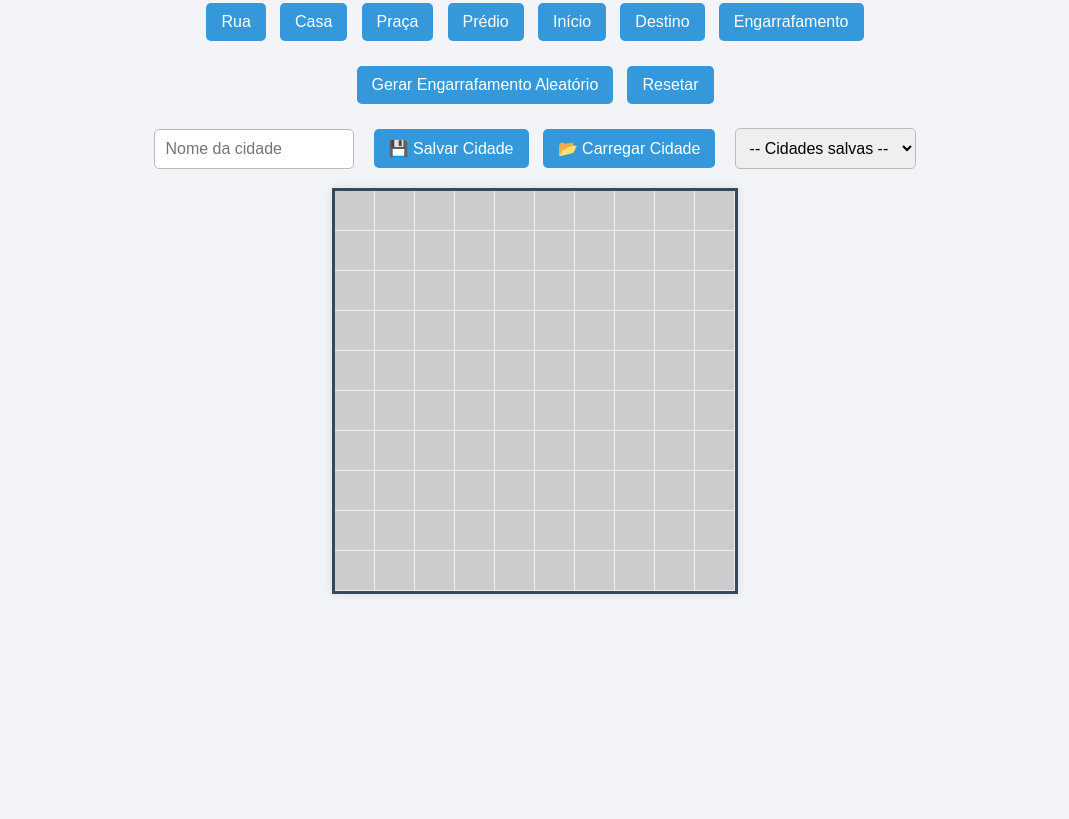
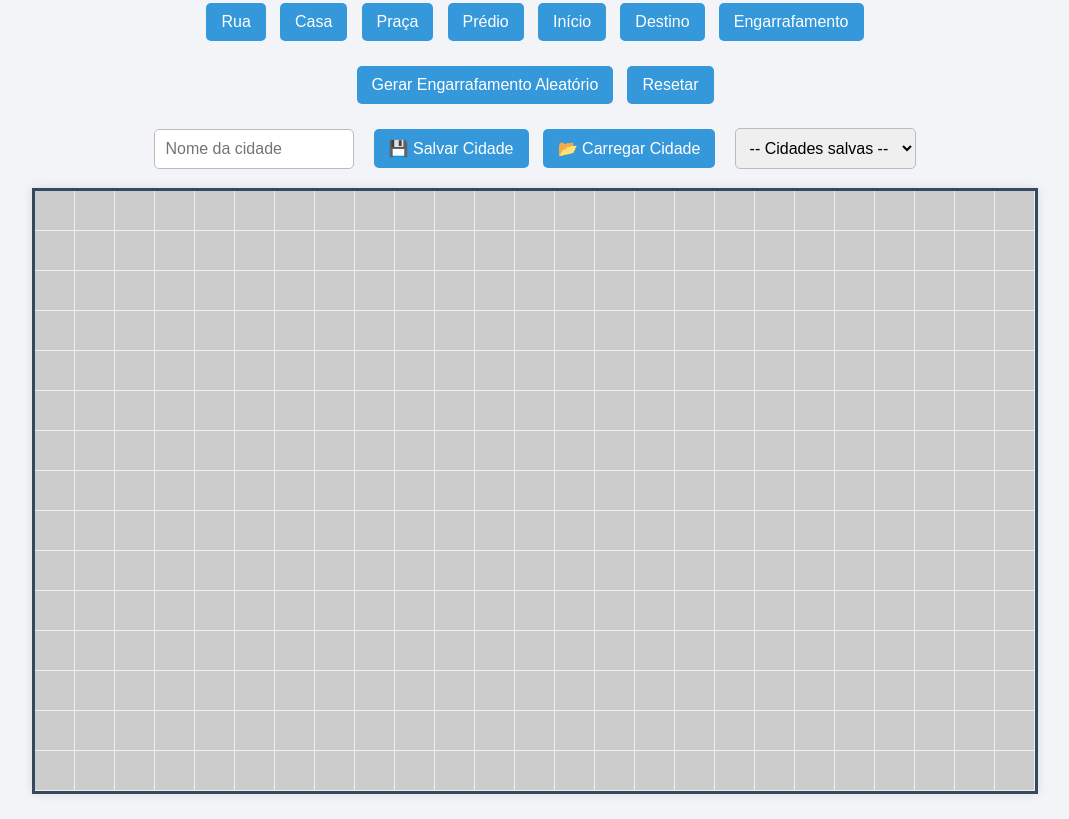
Before and after one commit to Ryonxl/Algoritmos-e-estruturas-de-dados, a plain HTML site: page Waze-particular/index.html in a window 1280 px wide. Shown: the part 85-904 px from the top of the page, without its empty margins (105-1174 px from the left). Before the commit the page ends 800 px from the top, so only its background shows below. Drawn offline with Linux system fonts and the light colour scheme.

Commit message:
Atualização do Waze

```diff
--- a/Waze-particular/index.html
+++ b/Waze-particular/index.html
@@ -35,7 +35,7 @@
   </select>
 </div>
 
-  <canvas id="mapa" width="400" height="400"></canvas>
+  <canvas id="mapa" width="1000" height="600"></canvas>
 
   <script src="index.js"></script>
 </body>
--- a/Waze-particular/index.js
+++ b/Waze-particular/index.js
@@ -1,6 +1,12 @@
+// -------------------------------
+// Mini Waze - Versão Final (Grid 1000x600)
+// -------------------------------
+
+// Classe responsável por representar o mapa da cidade
 class Cidade {
-  constructor(tamanho, ctx, celula) {
-    this.tamanho = tamanho;
+  constructor(largura, ctx, celula, altura = largura) {
+    this.largura = largura;   // número de colunas
+    this.altura = altura;     // número de linhas
     this.ctx = ctx;
     this.celula = celula;
     this.mapa = this.criarMapa();
@@ -11,10 +17,10 @@ class Cidade {
 
   // Cria um array bidimensional clássico
   criarMapa() {
-    const m = new Array(this.tamanho);
-    for (let y = 0; y < this.tamanho; y++) {
-      m[y] = new Array(this.tamanho);
-      for (let x = 0; x < this.tamanho; x++) {
+    const m = new Array(this.altura);
+    for (let y = 0; y < this.altura; y++) {
+      m[y] = new Array(this.largura);
+      for (let x = 0; x < this.largura; x++) {
         m[y][x] = 0;
       }
     }
@@ -24,13 +30,13 @@ class Cidade {
   // Redesenha o mapa
   desenharMapa() {
     const ctx = this.ctx;
-    ctx.clearRect(0, 0, this.tamanho * this.celula, this.tamanho * this.celula);
+    ctx.clearRect(0, 0, this.largura * this.celula, this.altura * this.celula);
     ctx.textAlign = "center";
     ctx.textBaseline = "middle";
     ctx.font = "28px Arial";
 
-    for (let y = 0; y < this.tamanho; y++) {
-      for (let x = 0; x < this.tamanho; x++) {
+    for (let y = 0; y < this.altura; y++) {
+      for (let x = 0; x < this.largura; x++) {
         const tipo = this.mapa[y][x];
         const px = x * this.celula;
         const py = y * this.celula;
@@ -43,7 +49,7 @@ class Cidade {
           case 1: ctx.fillText("🏠", px + this.celula / 2, py + this.celula / 2); break;
           case 2: ctx.fillText("🚗", px + this.celula / 2, py + this.celula / 2); break;
           case 3: ctx.fillText("📍", px + this.celula / 2, py + this.celula / 2); break;
-          case 4: ctx.fillText("🔥", px + this.celula / 2, py + this.celula / 2); break;
+          case 4: ctx.fillText("⛔️", px + this.celula / 2, py + this.celula / 2); break;
           case 6: ctx.fillText("🌳", px + this.celula / 2, py + this.celula / 2); break;
           case 7: ctx.fillText("🏢", px + this.celula / 2, py + this.celula / 2); break;
         }
@@ -51,7 +57,6 @@ class Cidade {
     }
   }
 
-  // Define elemento clicado
   definirElemento(x, y, tipo) {
     if (tipo === 2) { // início
       if (this.inicio) this.mapa[this.inicio.y][this.inicio.x] = 0;
@@ -66,11 +71,10 @@ class Cidade {
     this.desenharMapa();
   }
 
-  // Gera engarrafamentos aleatórios (sem push)
   gerarEngarrafamento(qtd) {
     for (let i = 0; i < qtd; i++) {
-      const x = Math.floor(Math.random() * this.tamanho);
-      const y = Math.floor(Math.random() * this.tamanho);
+      const x = Math.floor(Math.random() * this.largura);
+      const y = Math.floor(Math.random() * this.altura);
       if (this.mapa[y][x] === 0) {
         this.mapa[y][x] = 4;
       }
@@ -86,7 +90,6 @@ class Cidade {
     this.desenharMapa();
   }
 
-  // Salvar e carregar com localStorage
   salvar(nome) {
     const dados = {
       mapa: this.mapa,
@@ -117,19 +120,19 @@ class Navegador {
   }
 
   encontrarCaminho() {
-    const { tamanho, mapa, inicio, destino } = this.cidade;
+    const { largura, altura, mapa, inicio, destino } = this.cidade;
     if (!inicio || !destino) return;
 
-    const fila = new Array(tamanho * tamanho);
+    const fila = new Array(largura * altura);
     let filaInicio = 0;
     let filaFim = 0;
 
-    const visitado = new Array(tamanho);
-    const anterior = new Array(tamanho);
-    for (let y = 0; y < tamanho; y++) {
-      visitado[y] = new Array(tamanho);
-      anterior[y] = new Array(tamanho);
-      for (let x = 0; x < tamanho; x++) {
+    const visitado = new Array(altura);
+    const anterior = new Array(altura);
+    for (let y = 0; y < altura; y++) {
+      visitado[y] = new Array(largura);
+      anterior[y] = new Array(largura);
+      for (let x = 0; x < largura; x++) {
         visitado[y][x] = false;
         anterior[y][x] = null;
       }
@@ -156,8 +159,8 @@ class Navegador {
         const ny = y + dy[i];
 
         if (
-          nx >= 0 && nx < tamanho &&
-          ny >= 0 && ny < tamanho &&
+          nx >= 0 && nx < largura &&
+          ny >= 0 && ny < altura &&
           !visitado[ny][nx] &&
           (mapa[ny][nx] === 0 || mapa[ny][nx] === 3)
         ) {
@@ -180,7 +183,6 @@ class Navegador {
       p = anterior[p.y][p.x];
     }
 
-    // Inverter caminho manualmente
     const caminhoFinal = [];
     for (let i = caminhoTemp.length - 1, j = 0; i >= 0; i--, j++) {
       caminhoFinal[j] = caminhoTemp[i];
@@ -206,10 +208,9 @@ class Navegador {
       }
 
       i++;
-
-      // Quando o carro chega ao destino final:
        if (i > caminho.length) {
         clearInterval(timer);
+        // ✅ Mensagem ao chegar no destino
         alert("🚗 Você chegou ao destino evitando engarrafamentos e pegando o caminho mais rápido!");
       }
     }, 200);
@@ -224,7 +225,7 @@ class App {
     this.canvas = document.getElementById("mapa");
     this.ctx = this.canvas.getContext("2d");
     this.tipoElemento = 0;
-    this.cidade = new Cidade(10, this.ctx, 40);
+    this.cidade = new Cidade(25, this.ctx, 40, 15);
     this.navegador = new Navegador(this.cidade);
 
     this.configurarEventos();
@@ -250,7 +251,7 @@ class App {
   }
 
   gerarEngarrafamento() {
-    this.cidade.gerarEngarrafamento(10);
+    this.cidade.gerarEngarrafamento(20);
   }
 
   resetar() {
@@ -306,57 +307,85 @@ class App {
 }
 
 // -------------------------------
-// Cria cidades exemplo automaticamente se não existirem
+// Cidades exemplo pré-carregadas (grid 25x15)
 // -------------------------------
 function criarCidadesExemplo() {
   const cidadesExemplo = [
     {
       nome: "Cidade Verde",
       mapa: [
-        [1,0,6,0,1,0,6,0,1,0],
-        [0,1,0,1,0,0,0,1,0,7],
-        [6,0,0,0,0,0,0,7,0,0],
-        [0,1,6,0,0,0,0,0,0,6],
-        [7,0,1,0,0,6,0,1,0,0],
-        [0,0,0,7,0,1,0,0,1,0],
-        [6,0,0,0,0,0,1,6,0,1],
-        [0,0,0,0,0,0,7,0,1,0],
-        [1,0,6,0,1,0,0,0,6,0],
-        [0,1,0,0,0,7,0,1,0,1],
+        [1,1,6,1,1,0,1,1,0,6,0,7,0,6,0,7,0,6,0,7,1,1,6,1,1],
+        [1,0,1,0,1,0,1,0,1,0,6,0,1,0,1,0,7,0,1,0,1,0,1,0,1],
+        [6,1,0,1,6,0,7,0,6,0,7,0,6,0,7,0,6,0,7,0,6,1,0,1,6],
+        [1,0,1,0,1,0,0,0,0,6,0,0,0,6,0,0,0,1,0,7,0,1,0,1,0],
+        [1,1,1,0,0,0,6,0,0,0,6,0,0,0,6,0,0,0,7,0,0,0,1,1,1],
+        [7,0,0,0,6,0,0,0,1,0,0,0,1,0,0,0,6,0,0,0,6,0,0,0,7],
+        [1,0,1,0,0,0,7,0,1,0,0,0,1,0,7,0,0,0,6,0,1,0,1,0,1],
+        [1,1,6,1,1,0,1,0,6,0,7,0,6,0,1,0,1,0,7,1,1,6,1,1,1],
+        [1,0,1,0,1,0,1,0,7,0,6,0,7,0,1,0,1,0,6,0,1,0,1,0,1],
+        [6,1,0,1,6,0,7,0,6,0,7,0,6,0,7,0,6,0,7,0,6,1,0,1,6],
+        [1,0,1,0,1,0,0,0,0,6,0,0,0,6,0,0,0,1,0,7,0,1,0,1,0],
+        [1,1,1,0,0,0,6,0,0,0,6,0,0,0,6,0,0,0,7,0,0,0,1,1,1],
+        [7,0,0,0,6,0,0,0,1,0,0,0,1,0,0,0,6,0,0,0,6,0,0,0,7],
+        [1,0,1,0,0,0,7,0,1,0,0,0,1,0,7,0,0,0,6,0,1,0,1,0,1],
+        [1,1,6,1,1,0,1,0,6,0,7,0,6,0,1,0,1,0,7,1,1,6,1,1,1],
       ]
     },
     {
       nome: "Cidade Central",
       mapa: [
-        [7,1,0,7,1,0,6,1,0,1],
-        [1,7,6,0,1,0,0,0,1,0],
-        [0,1,0,0,0,0,0,7,1,0],
-        [7,0,0,0,0,1,6,0,1,0],
-        [0,0,0,0,0,7,0,1,0,7],
-        [1,0,0,0,7,1,0,6,7,0],
-        [0,0,0,0,0,1,0,0,1,0],
-        [1,0,0,0,0,0,0,0,0,1],
-        [0,1,0,0,1,0,1,0,7,0],
-        [1,0,1,7,0,1,0,1,0,7],
+        [7,7,7,1,1,0,6,1,0,1,7,1,0,6,1,0,1,7,0,1,7,7,7,1,1],
+        [1,7,1,0,1,0,7,0,1,0,1,0,7,0,1,0,7,0,1,0,1,7,1,0,1],
+        [0,1,0,1,0,1,0,7,1,0,1,0,1,0,6,0,1,0,1,0,0,1,0,1,0],
+        [7,0,7,1,0,0,6,0,0,0,7,0,0,0,7,0,0,0,1,0,7,0,7,1,0],
+        [0,7,0,1,0,7,0,1,0,7,0,1,0,1,0,7,0,1,0,7,0,1,0,7,0],
+        [1,0,1,0,7,1,0,6,1,0,1,0,7,1,0,1,0,7,1,0,1,0,7,1,0],
+        [0,7,0,1,0,0,0,0,0,1,0,0,0,0,0,1,0,0,7,0,1,0,1,0,0],
+        [1,0,1,0,1,0,1,7,0,1,0,1,0,1,0,1,0,7,0,1,0,1,0,1,0],
+        [0,1,7,0,1,0,1,0,7,0,1,0,1,0,7,0,1,0,1,0,1,0,1,0,0],
+        [7,1,0,1,0,0,6,0,0,0,7,0,0,0,7,0,0,0,1,0,7,1,0,1,0],
+        [1,0,1,0,1,0,0,0,0,6,0,0,0,6,0,0,0,1,0,7,0,1,0,1,0],
+        [1,1,1,0,0,0,6,0,0,0,6,0,0,0,6,0,0,0,7,0,0,0,1,1,1],
+        [7,0,0,0,6,0,0,0,1,0,0,0,1,0,0,0,6,0,0,0,6,0,0,0,7],
+        [1,0,1,0,0,0,7,0,1,0,0,0,1,0,7,0,0,0,6,0,1,0,1,0,1],
+        [1,1,6,1,1,0,1,0,6,0,7,0,6,0,1,0,1,0,7,1,1,6,1,1,1],
       ]
     },
     {
       nome: "Cidade Litorânea",
       mapa: [
-        [0,6,0,7,0,6,0,7,0,6],
-        [1,0,1,0,1,0,1,0,1,0],
-        [0,1,6,0,7,0,6,0,7,0],
-        [1,0,1,0,1,0,1,0,1,0],
-        [0,7,0,6,0,7,0,6,0,7],
-        [1,0,1,0,1,0,1,0,1,0],
-        [0,1,0,1,0,1,0,1,0,1],
-        [6,0,7,0,6,0,7,0,6,0],
-        [0,1,0,1,0,1,0,1,0,1],
-        [1,0,1,0,1,0,1,0,1,0],
+        [0,6,0,7,0,6,0,7,0,6,0,7,0,6,0,7,0,6,0,7,0,6,0,7,0],
+        [1,0,1,0,1,0,1,0,1,0,1,0,1,0,1,0,1,0,1,0,1,0,1,0,1],
+        [0,1,6,0,7,0,6,0,7,0,6,0,7,0,6,0,7,0,6,0,7,0,6,0,7],
+        [1,0,1,0,1,0,1,0,1,0,1,0,1,0,1,0,1,0,1,0,1,0,1,0,1],
+        [0,7,0,6,0,7,0,6,0,7,0,6,0,7,0,6,0,7,0,6,0,7,0,6,0],
+        [1,0,1,0,1,0,1,0,1,0,1,0,1,0,1,0,1,0,1,0,1,0,1,0,1],
+        [0,1,0,1,0,1,0,1,0,1,0,1,0,1,0,1,0,1,0,1,0,1,0,1,0],
+        [6,0,7,0,6,0,7,0,6,0,7,0,6,0,7,0,6,0,7,0,6,0,7,0,6],
+        [0,1,0,1,0,1,0,1,0,1,0,1,0,1,0,1,0,1,0,1,0,1,0,1,0],
+        [1,0,1,0,1,0,1,0,1,0,1,0,1,0,1,0,1,0,1,0,1,0,1,0,1],
+        [0,7,0,6,0,7,0,6,0,7,0,6,0,7,0,6,0,7,0,6,0,7,0,6,0],
+        [1,0,1,0,1,0,1,0,1,0,1,0,1,0,1,0,1,0,1,0,1,0,1,0,1],
+        [0,1,0,1,0,1,0,1,0,1,0,1,0,1,0,1,0,1,0,1,0,1,0,1,0],
+        [6,0,7,0,6,0,7,0,6,0,7,0,6,0,7,0,6,0,7,0,6,0,7,0,6],
+        [0,1,0,1,0,1,0,1,0,1,0,1,0,1,0,1,0,1,0,1,0,1,0,1,0],
       ]
     }
   ];
 
+  // Salva as cidades no localStorage
+  for (let i = 0; i < cidadesExemplo.length; i++) {
+    const c = cidadesExemplo[i];
+    const chave = "cidade_" + c.nome;
+    localStorage.setItem(chave, JSON.stringify({
+      mapa: c.mapa,
+      inicio: null,
+      destino: null
+    }));
+  }
+
+
+  // Salva no localStorage
   for (let i = 0; i < cidadesExemplo.length; i++) {
     const c = cidadesExemplo[i];
     const chave = "cidade_" + c.nome;
@@ -368,30 +397,16 @@ function criarCidadesExemplo() {
   }
 }
 
-// Garante que as cidades exemplo existam antes de iniciar o app
-criarCidadesExemplo();
-
 // -------------------------------
 // Inicialização
 // -------------------------------
+criarCidadesExemplo();
 const app = new App();
 
-// Funções globais chamadas pelo HTML
-function setTipoElemento(tipo) {
-  app.setTipoElemento(tipo);
-}
-function gerarEngarrafamento() {
-  app.gerarEngarrafamento();
-}
-function resetar() {
-  app.resetar();
-}
-function salvarMapa() {
-  app.salvarMapa();
-}
-function carregarMapa() {
-  app.carregarMapa();
-}
-function selecionarCidade(nome) {
-  app.selecionarCidade(nome);
-}
+// Funções globais
+function setTipoElemento(tipo) { app.setTipoElemento(tipo); }
+function gerarEngarrafamento() { app.gerarEngarrafamento(); }
+function resetar() { app.resetar(); }
+function salvarMapa() { app.salvarMapa(); }
+function carregarMapa() { app.carregarMapa(); }
+function selecionarCidade(nome) { app.selecionarCidade(nome); }
```
Lines whose indentation alone changed are shown as unchanged.
